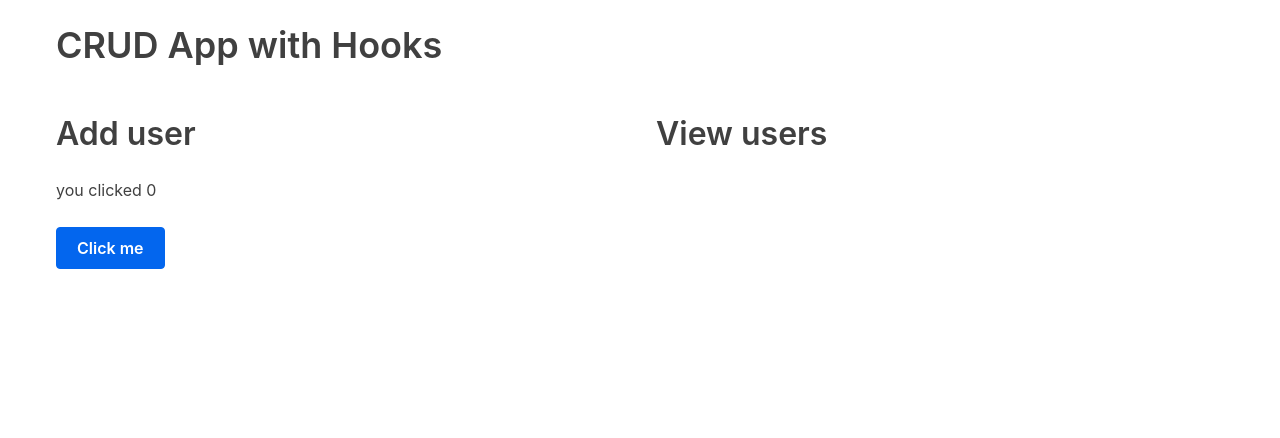
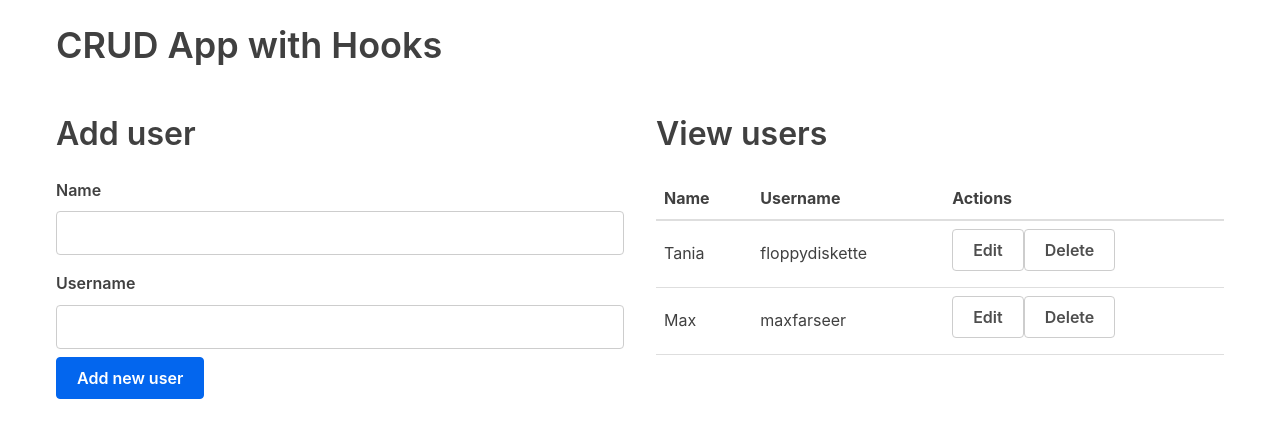
Before and after one commit to maxfarseer/crud-hooks, a React (Create React App) app: page / in a window 1280 px wide. Shown: the top 438 px of the page. Built offline with nearby package versions, Linux system fonts and the light colour scheme.

Commit message:
add user via hook

```diff
--- a/src/App.js
+++ b/src/App.js
@@ -1,8 +1,24 @@
 import React, { useState } from 'react'
+import { AddUserForm } from './forms/addUserForm'
+import { UserTable } from './tables/userTable'
 import './App.css'
 
 const App = () => {
-  const [count, setCount] = useState(0)
+  const usersData = [
+    { id: 1, name: 'Tania', username: 'floppydiskette' },
+    { id: 2, name: 'Max', username: 'maxfarseer' },
+  ]
+
+  const [users, setUsers] = useState(usersData)
+
+  // функция добавления пользователя
+  const addUser = user => {
+    // создаем id значением на 1 больше (автоинкремент)
+    user.id = users.length + 1
+    // вызываем setUsers определенную выше в хуке useState
+    // передаем туда все, что было в users + новый элемент user
+    setUsers([...users, user])
+  }
 
   return (
     <div className="container">
@@ -10,11 +26,12 @@ const App = () => {
       <div className="flex-row">
         <div className="flex-large">
           <h2>Add user</h2>
-          <p>you clicked {count}</p>
-          <button onClick={() => setCount(count + 1)}>Click me</button>
+          {/* передаем addUser */}
+          <AddUserForm addUser={addUser} />
         </div>
         <div className="flex-large">
           <h2>View users</h2>
+          <UserTable users={users} />
         </div>
       </div>
     </div>
--- /dev/null
+++ b/src/forms/addUserForm.js
@@ -0,0 +1,44 @@
+import React, { useState } from 'react'
+
+const AddUserForm = props => {
+  const initialFormState = { id: null, name: '', username: '' }
+  const [user, setUser] = useState(initialFormState)
+
+  const handleInputChange = event => {
+    const { name, value } = event.currentTarget
+    setUser({ ...user, [name]: value })
+  }
+
+  const handleSubmit = event => {
+    event.preventDefault()
+    if (!user.name || !user.username) return
+
+    // вызываем addUser из хука из App
+    props.addUser(user)
+    // обнуляем форму, с помощью setUser функции
+    // которая у нас взята из хука в данном компоненте [1]
+    setUser(initialFormState)
+  }
+
+  return (
+    <form onSubmit={handleSubmit}>
+      <label>Name</label>
+      <input
+        type="text"
+        name="name"
+        value={user.name}
+        onChange={handleInputChange}
+      />
+      <label>Username</label>
+      <input
+        type="text"
+        name="username"
+        value={user.username}
+        onChange={handleInputChange}
+      />
+      <button>Add new user</button>
+    </form>
+  )
+}
+
+export { AddUserForm }
--- /dev/null
+++ b/src/tables/userTable.js
@@ -0,0 +1,33 @@
+import React from 'react'
+
+const UserTable = props => (
+  <table>
+    <thead>
+      <tr>
+        <th>Name</th>
+        <th>Username</th>
+        <th>Actions</th>
+      </tr>
+    </thead>
+    <tbody>
+      {props.users.length > 0 ? (
+        props.users.map(user => (
+          <tr key={user.id}>
+            <td>{user.name}</td>
+            <td>{user.username}</td>
+            <td>
+              <button className="button muted-button">Edit</button>
+              <button className="button muted-button">Delete</button>
+            </td>
+          </tr>
+        ))
+      ) : (
+        <tr>
+          <td colSpan={3}>No users</td>
+        </tr>
+      )}
+    </tbody>
+  </table>
+)
+
+export { UserTable }
```
